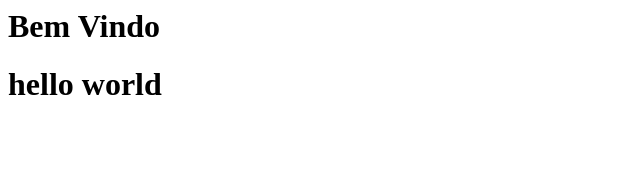
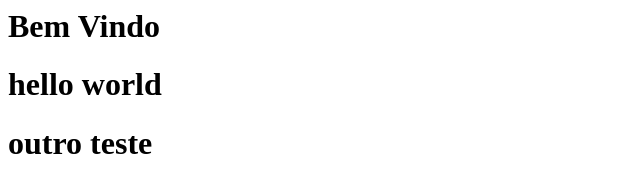
Before and after one commit to arsilvan/curso_github, a plain HTML site: page index.html in a window 1280 px wide. Shown: the whole page, without its empty margins (0-640 px from the left). Drawn offline with Linux system fonts and the light colour scheme.

Commit message:
criando novas funcionalidades

```diff
--- a/index.html
+++ b/index.html
@@ -1,2 +1,3 @@
 <h1>Bem Vindo</h1>
 <h1>hello world</h1>
+<h1>outro teste</h1>
```
Also changed, not shown: a.txt (added), nomes.txt.
